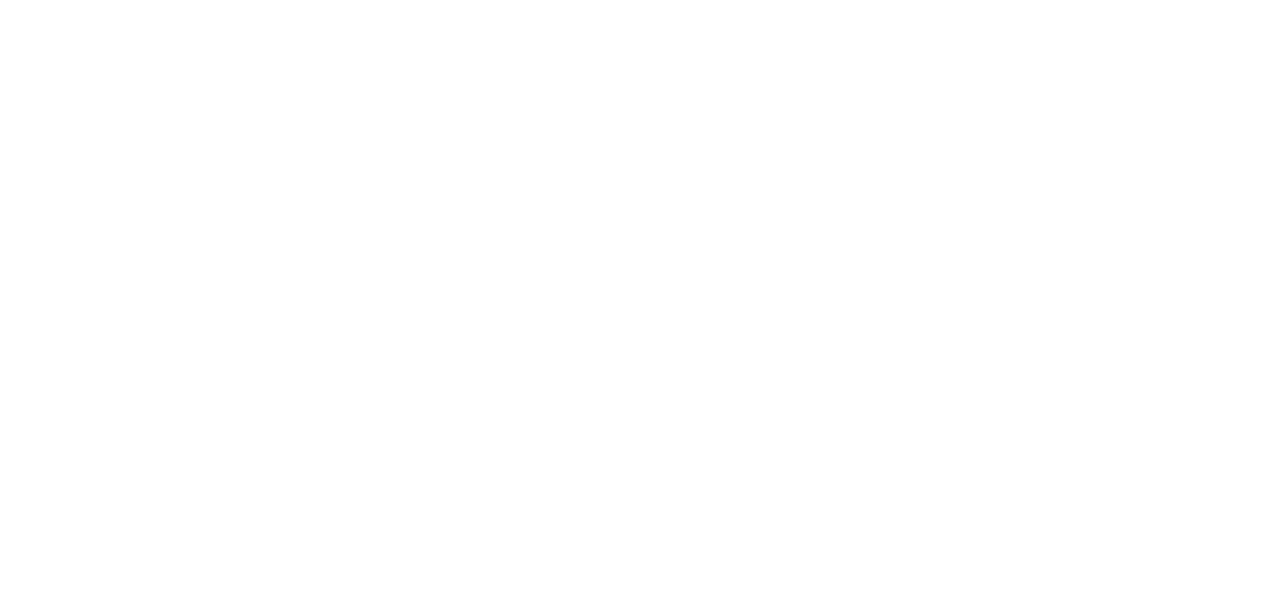
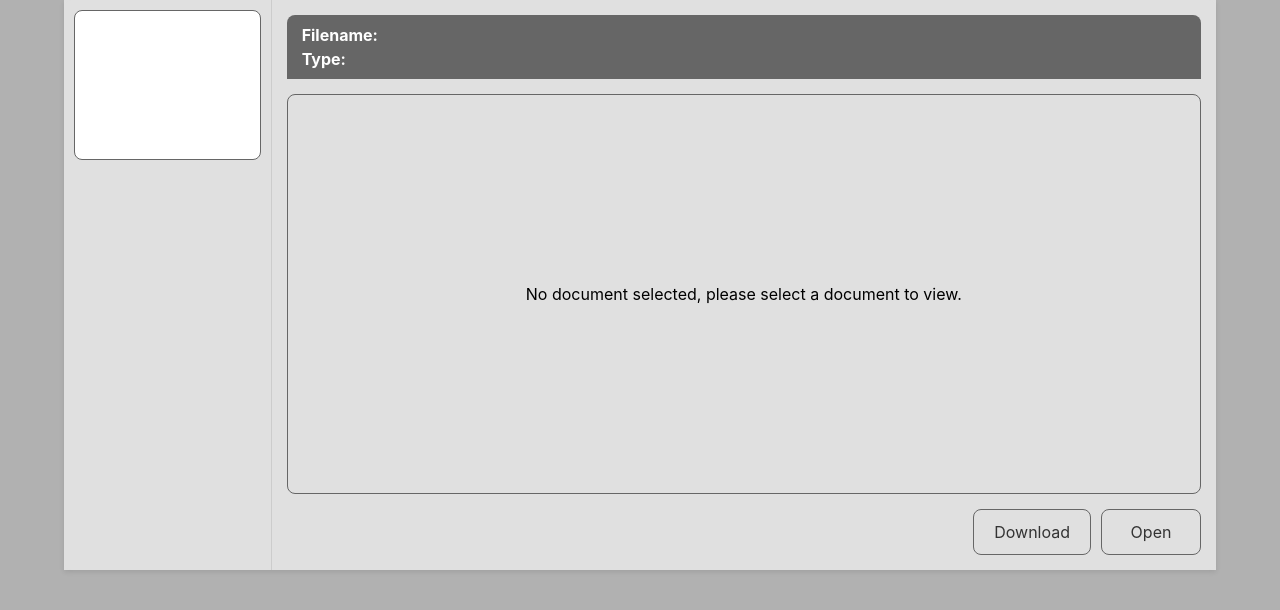
Before and after one commit to robbchar/bluestaq-document-viewer, an Angular app: page / in a window 1280 px wide. Shown: the top 610 px of the page. Built offline with nearby package versions, Linux system fonts and the light colour scheme.

Commit message:
basic layout for component

```diff
--- a/src/app/app.component.html
+++ /dev/null
@@ -1,2 +0,0 @@
-<h1>{{ title }}</h1>
-<p>Data from server: {{ data }}</p>
--- a/src/app/app.component.ts
+++ /dev/null
@@ -1,19 +0,0 @@
-import { Component, OnInit } from '@angular/core';
-import { ApiService } from './services/api-service';
-
-@Component({
-  selector: 'app-root',
-  templateUrl: './app.component.html',
-})
-export class AppComponent implements OnInit {
-  title = 'my-angular-app';
-  data: unknown;
-
-  constructor(private apiService: ApiService) {}
-
-  ngOnInit() {
-    this.apiService.getData().subscribe((response) => {
-      this.data = (response as { message: unknown }).message;
-    });
-  }
-}
--- a/src/app/app.html
+++ b/src/app/app.html
@@ -1 +1 @@
-<router-outlet />
+<app-document-viewer></app-document-viewer>
--- a/src/app/app.routes.ts
+++ b/src/app/app.routes.ts
@@ -1,9 +1,9 @@
 import { Routes } from '@angular/router';
-import { AppComponent } from './app.component';
+import { App } from './app';
 
 export const routes: Routes = [
   {
-    path: 'data',
-    component: AppComponent,
+    path: '',
+    component: App,
   },
 ];
--- a/src/app/app.ts
+++ b/src/app/app.ts
@@ -1,9 +1,10 @@
 import { Component, signal } from '@angular/core';
 import { RouterOutlet } from '@angular/router';
+import { DocumentViewer } from './document-viewer/document-viewer';
 
 @Component({
   selector: 'app-root',
-  imports: [RouterOutlet],
+  imports: [DocumentViewer],
   templateUrl: './app.html',
   styleUrl: './app.css',
 })
--- /dev/null
+++ b/src/app/document-viewer/document-viewer.css
@@ -0,0 +1,180 @@
+.layout-wrapper {
+  width: 100%;
+  display: flex;
+  justify-content: center;
+}
+
+.layout-container {
+  display: flex;
+  border-radius: 0.5rem;
+  box-shadow: 0 0.125rem 0.3125rem rgba(0, 0, 0, 0.1);
+  overflow: hidden;
+  background-color: #e0e0e0;
+  flex-direction: column;
+  max-width: 25rem;
+  width: 100%;
+  border-radius: 0;
+}
+
+/* Common styles for elements */
+.preview-box,
+.mobile-preview-box {
+  background-color: white;
+  border: 0.0625rem solid #666;
+  border-radius: 0.5rem;
+}
+
+.header-bar {
+  background-color: #666;
+  color: white;
+  padding: 0.5rem 0.9375rem;
+  display: flex;
+  justify-content: space-between;
+  align-items: center;
+  font-weight: bold;
+}
+
+.content-display {
+  background-color: #e0e0e0;
+  border: 0.0625rem solid #666;
+  border-radius: 0.5rem;
+  flex-grow: 1;
+  display: flex;
+  align-items: center;
+  justify-content: center;
+}
+.content-display-text {
+  text-align: center;
+}
+
+.button-group {
+  display: flex;
+  gap: 0.625rem;
+}
+
+.button {
+  padding: 0.625rem 1.25rem;
+  background-color: #e0e0e0;
+  border: 0.0625rem solid #666;
+  border-radius: 0.5rem;
+  cursor: pointer;
+  font-size: 1em;
+  color: #333;
+  text-align: center;
+  text-decoration: none;
+  transition: background-color 0.2s ease;
+}
+
+.button:hover {
+  background-color: #d0d0d0;
+}
+
+.button:active {
+  background-color: #c0c0c0;
+}
+
+.web-left-panel {
+  display: none;
+}
+
+.right-content-panel {
+  display: flex;
+  flex-direction: column;
+  width: 100%;
+  gap: 0.625rem;
+  padding: 0.625rem;
+  background-color: #e0e0e0;
+  border-radius: 0.5rem;
+}
+
+.mobile-preview-box {
+  display: block;
+  width: 100%;
+  height: 5rem;
+  margin: 0 auto;
+}
+
+.header-bar {
+  display: flex;
+  flex-direction: column;
+  border-top-left-radius: 0.5rem;
+  border-top-right-radius: 0.5rem;
+}
+
+.header-bar-item {
+  display: flex;
+  width: 100%;
+}
+.content-display {
+  height: 15.625rem;
+}
+
+.button-group {
+  flex-direction: column;
+}
+
+.button {
+  width: 100%;
+}
+
+/* --- Web Version (Media Query - Max 75rem) --- */
+@media (min-width: 25.0625rem) {
+  .layout-container {
+    flex-direction: row;
+    max-width: 75rem;
+    width: 90%;
+  }
+
+  .web-left-panel {
+    display: flex;
+    flex-direction: column;
+    width: 15.625rem;
+    padding: 0.625rem;
+    background-color: #e0e0e0;
+    border-right: 0.0625rem solid #ccc;
+    border-top-left-radius: 0.5rem;
+    border-bottom-left-radius: 0.5rem;
+    border-top-right-radius: 0;
+    border-bottom-right-radius: 0;
+  }
+
+  .web-left-panel .preview-box {
+    width: 100%;
+    height: 9.375rem;
+    margin-bottom: 0.9375rem;
+  }
+
+  .right-content-panel {
+    flex-grow: 1;
+    padding: 0.9375rem;
+    background-color: #e0e0e0;
+    border-top-left-radius: 0;
+    border-bottom-left-radius: 0;
+    border-top-right-radius: 0.5rem;
+    border-bottom-right-radius: 0.5rem;
+    gap: 0.9375rem;
+  }
+
+  .mobile-preview-box {
+    display: none;
+  }
+
+  .header-bar {
+    border-top-left-radius: 0.5rem;
+    border-top-right-radius: 0.5rem;
+  }
+
+  .content-display {
+    height: 25rem;
+  }
+
+  .button-group {
+    flex-direction: row;
+    justify-content: flex-end;
+  }
+
+  .button {
+    width: auto;
+    min-width: 6.25rem;
+  }
+}
--- /dev/null
+++ b/src/app/document-viewer/document-viewer.html
@@ -0,0 +1,25 @@
+<div class="layout-wrapper">
+  <div class="layout-container">
+    <div class="web-left-panel">
+      <div class="preview-box"></div>
+    </div>
+
+    <div class="right-content-panel">
+      <div class="mobile-preview-box"></div>
+
+      <div class="header-bar">
+        <div class="header-bar-item"><span class="label">Filename:</span></div>
+        <div class="header-bar-item"><span class="label">Type:</span></div>
+      </div>
+      <div class="content-display">
+        <span class="content-display-text"
+          >No document selected, please select a document to view.</span
+        >
+      </div>
+      <div class="button-group">
+        <button class="button">Download</button>
+        <button class="button">Open</button>
+      </div>
+    </div>
+  </div>
+</div>
--- a/src/styles.css
+++ b/src/styles.css
@@ -1 +1,85 @@
 /* You can add global styles to this file, and also import other style files */
+/*
+  Josh's Custom CSS Reset
+  https://www.joshwcomeau.com/css/custom-css-reset/
+*/
+
+*,
+*::before,
+*::after {
+  box-sizing: border-box;
+}
+
+* {
+  margin: 0;
+}
+
+@media (prefers-reduced-motion: no-preference) {
+  html {
+    interpolate-size: allow-keywords;
+  }
+}
+
+body {
+  line-height: 1.5;
+  -webkit-font-smoothing: antialiased;
+}
+
+img,
+picture,
+video,
+canvas,
+svg {
+  display: block;
+  max-width: 100%;
+}
+
+input,
+button,
+textarea,
+select {
+  font: inherit;
+}
+
+p,
+h1,
+h2,
+h3,
+h4,
+h5,
+h6 {
+  overflow-wrap: break-word;
+}
+
+p {
+  text-wrap: pretty;
+}
+h1,
+h2,
+h3,
+h4,
+h5,
+h6 {
+  text-wrap: balance;
+}
+
+#root,
+#__next {
+  isolation: isolate;
+}
+
+/* end reset */
+
+body {
+  padding: 0;
+  margin: 0;
+  font-family:
+    -apple-system, BlinkMacSystemFont, 'Segoe UI', Roboto, Oxygen, Ubuntu,
+    Cantarell, sans-serif;
+  background-color: rgb(177, 177, 177);
+  /* display: flex;
+  justify-content: center;
+  align-items: flex-start; */
+  min-height: 100dvh;
+  box-sizing: border-box;
+}
```
Also changed, not shown: src/app/document-viewer/document-viewer.ts (added, +11 -0 lines), 1 other file (tests, documents, lock files or other folders).
